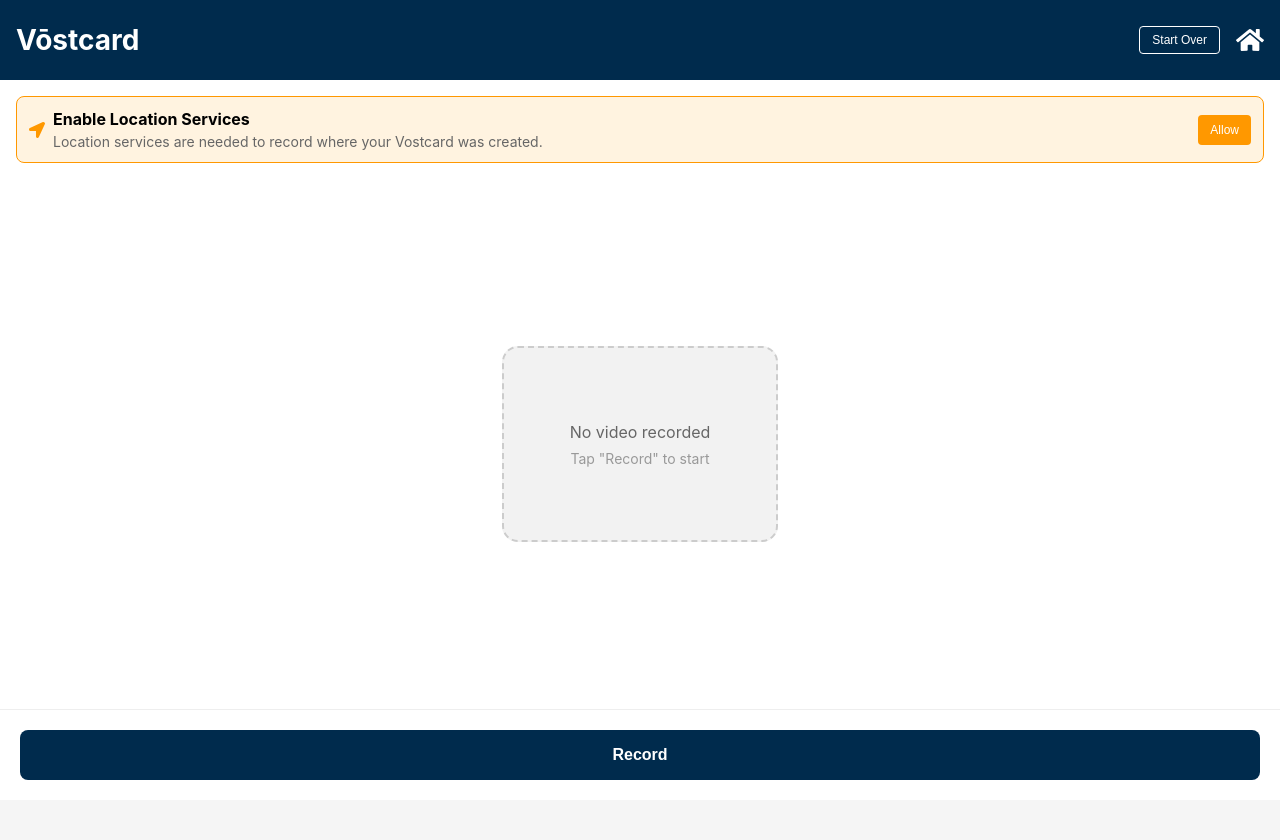
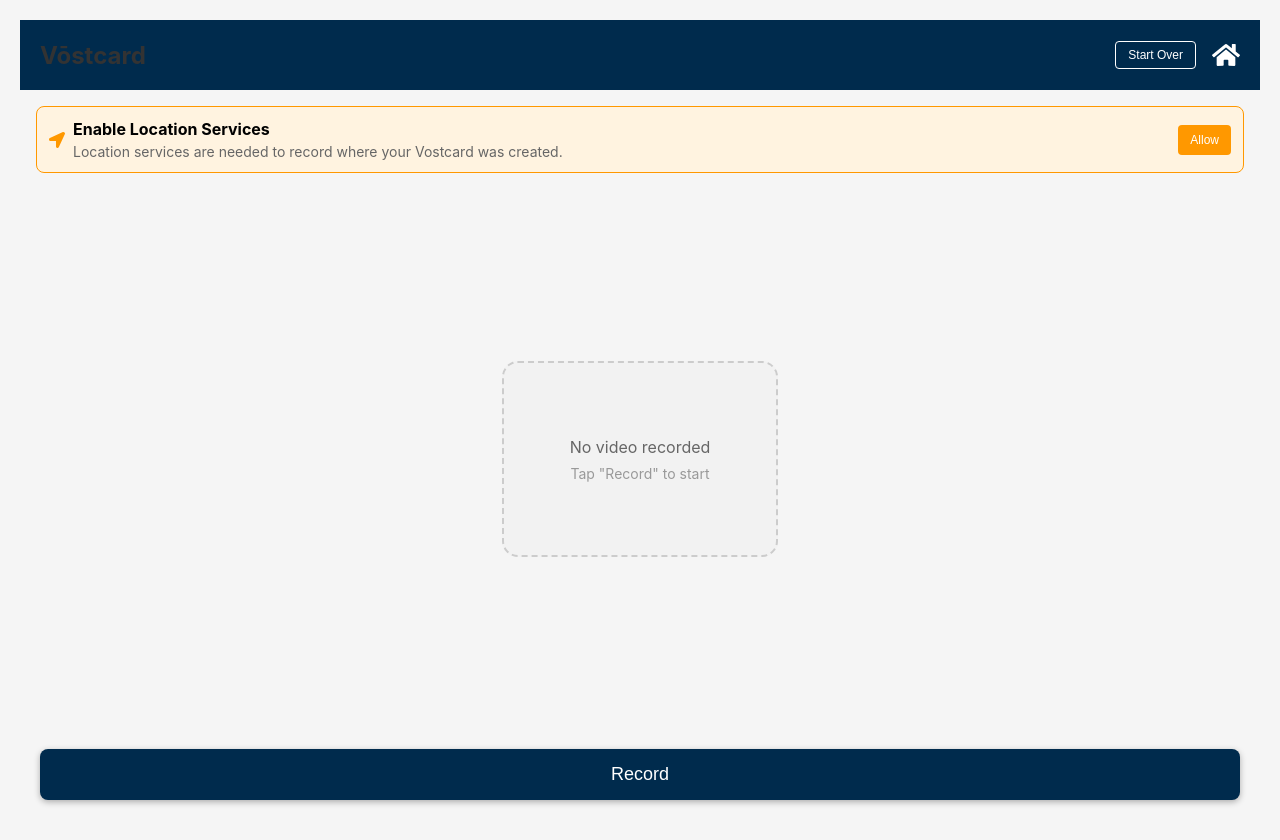
Before and after one commit to Vostcard-app/web-app, a React (Vite) app: page /create-step1 in a window 1280 px wide. Before the commit the page ends 800 px from the top, so only its background shows below. Built offline with nearby package versions, Linux system fonts and the light colour scheme; no server answers.

Commit message:
Ready for Netlify deploy

```diff
--- a/src/pages/CreateVostcardStep1.tsx
+++ b/src/pages/CreateVostcardStep1.tsx
@@ -2,6 +2,7 @@
 import { useNavigate } from 'react-router-dom';
 import { FaHome, FaLocationArrow, FaExclamationTriangle } from 'react-icons/fa';
 import { useVostcard } from '../context/VostcardContext';
+import './CreateVostcardStep1.css';
 
 const CreateVostcardStep1: React.FC = () => {
   const navigate = useNavigate();
@@ -239,28 +240,10 @@
   };
 
   return (
-    <div
-      style={{
-        backgroundColor: 'white',
-        height: '100vh',
-        display: 'flex',
-        flexDirection: 'column',
-      }}
-    >
+    <div className="step1-container">
       {/* 🔵 Header */}
-      <div
-        style={{
-          backgroundColor: '#002B4D',
-          height: 80,
-          display: 'flex',
-          alignItems: 'center',
-          justifyContent: 'space-between',
-          padding: '0 16px',
-        }}
-      >
-        <div style={{ color: 'white', fontSize: 28, fontWeight: 'bold' }}>
-          Vōstcard
-        </div>
+      <div className="header">
+        <h1>Vōstcard</h1>
         <div style={{ display: 'flex', alignItems: 'center', gap: '16px' }}>
           <button
             onClick={handleStartOver}
@@ -336,14 +319,7 @@
       )}
 
       {/* 🎥 Thumbnail */}
-      <div
-        style={{
-          flex: 1,
-          display: 'flex',
-          justifyContent: 'center',
-          alignItems: 'center',
-        }}
-      >
+      <div style={{ flex: 1, display: 'flex', justifyContent: 'center', alignItems: 'center' }}>
         {videoURL ? (
           <div
             style={{
@@ -415,30 +391,12 @@
         )}
       </div>
 
-      {/* 🔘 Buttons - ALWAYS SHOW */}
-      <div
-        style={{
-          padding: '20px',
-          display: 'flex',
-          flexDirection: 'column',
-          gap: '12px',
-          backgroundColor: 'white',
-          borderTop: '1px solid #eee',
-        }}
-      >
+      {/* 🔘 Buttons */}
+      <div style={{ marginTop: 'auto', padding: '20px' }}>
         {!video ? (
           <button
             onClick={handleRecord}
-            style={{
-              backgroundColor: '#002B4D',
-              color: 'white',
-              border: 'none',
-              borderRadius: '8px',
-              padding: '16px',
-              fontSize: '16px',
-              fontWeight: 'bold',
-              cursor: 'pointer',
-            }}
+            className="save-button"
           >
             Record
           </button>
@@ -446,16 +404,8 @@
           <>
             <button
               onClick={handleSaveAndContinue}
-              style={{
-                backgroundColor: '#002B4D',
-                color: 'white',
-                border: 'none',
-                borderRadius: '8px',
-                padding: '16px',
-                fontSize: '16px',
-                fontWeight: 'bold',
-                cursor: 'pointer',
-              }}
+              className="save-button"
+              style={{ marginBottom: '12px' }}
             >
               Save & Continue
             </button>
@@ -470,6 +420,7 @@
                 fontSize: '16px',
                 fontWeight: 'bold',
                 cursor: 'pointer',
+                width: '100%',
               }}
             >
               Record Again
```
